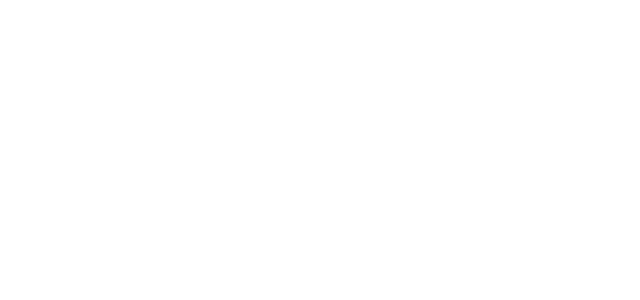
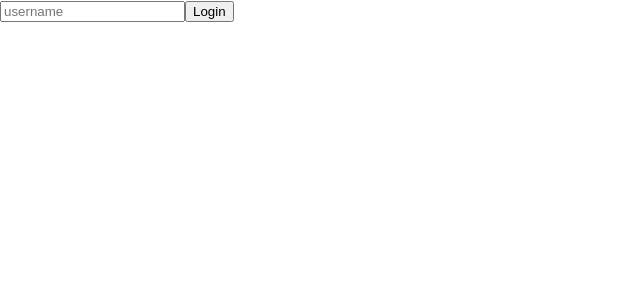
Before and after one commit to yeeun98/ReactJS_MasterClass, a React (Create React App) app: page / in a window 1280 px wide. Shown: the top 300 px of the page, without its empty margins (0-640 px from the left). Built offline with nearby package versions, Linux system fonts and the light colour scheme; the HTML template or start-up script is replaced by a standard one.

Commit message:
#3.5 Forms

```diff
--- a/src/App.tsx
+++ b/src/App.tsx
@@ -1,10 +1,23 @@
-import React from 'react';
-import './App.css';
+import React, { useState } from 'react';
 
 function App() {
+  const [value, setValue] = useState<string>("");
+
+  const onChange = (event: React.ChangeEvent<HTMLInputElement>) => {
+    const value = event.target.value;
+    setValue(value);
+  };
+
+  const onSubmit = (event: React.FormEvent<HTMLFormElement>) => {
+    event.preventDefault();
+  };
+
   return (
-    <div className="App">
-
+    <div>
+      <form onSubmit={onSubmit}>
+        <input type="text" placeholder='username' onChange={onChange} />
+        <button>Login</button>
+      </form>
     </div>
   );
 }
```
Also changed, not shown: src/Circle.tsx (deleted, +0 -23 lines).
